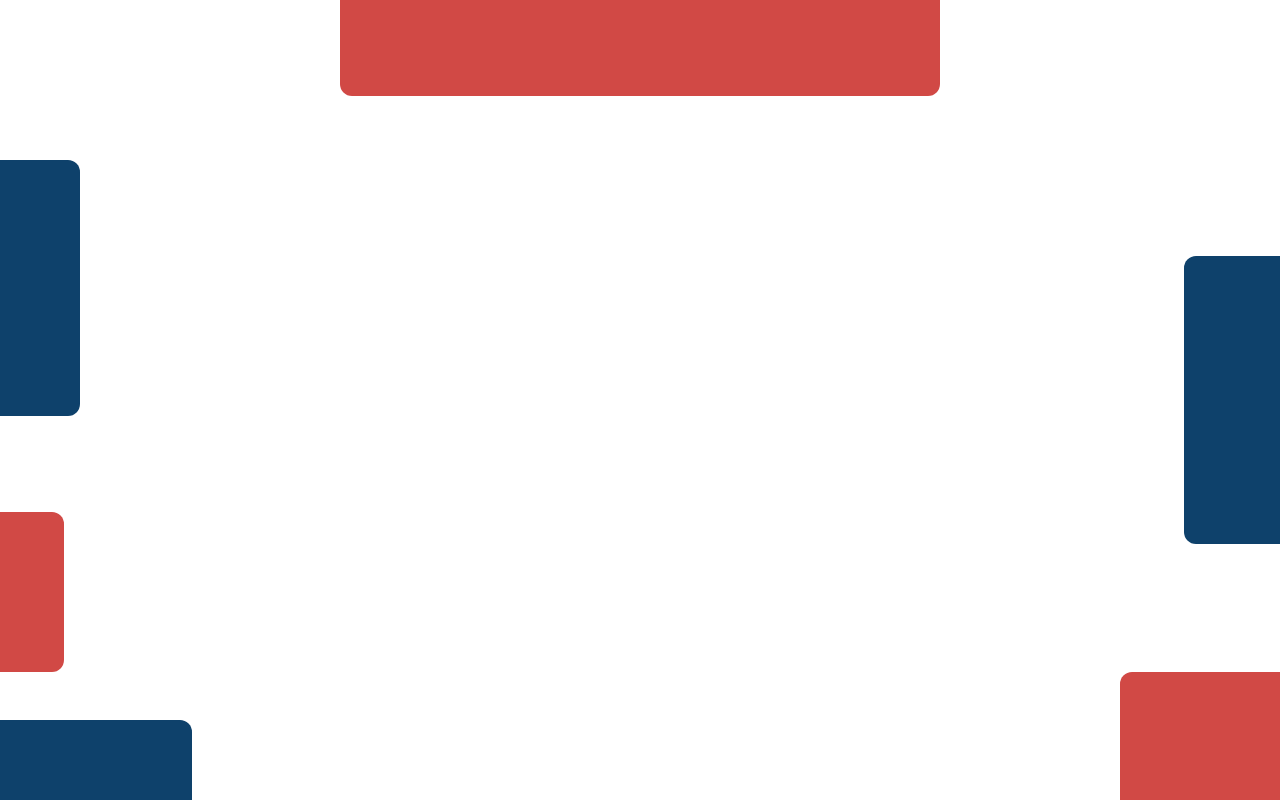
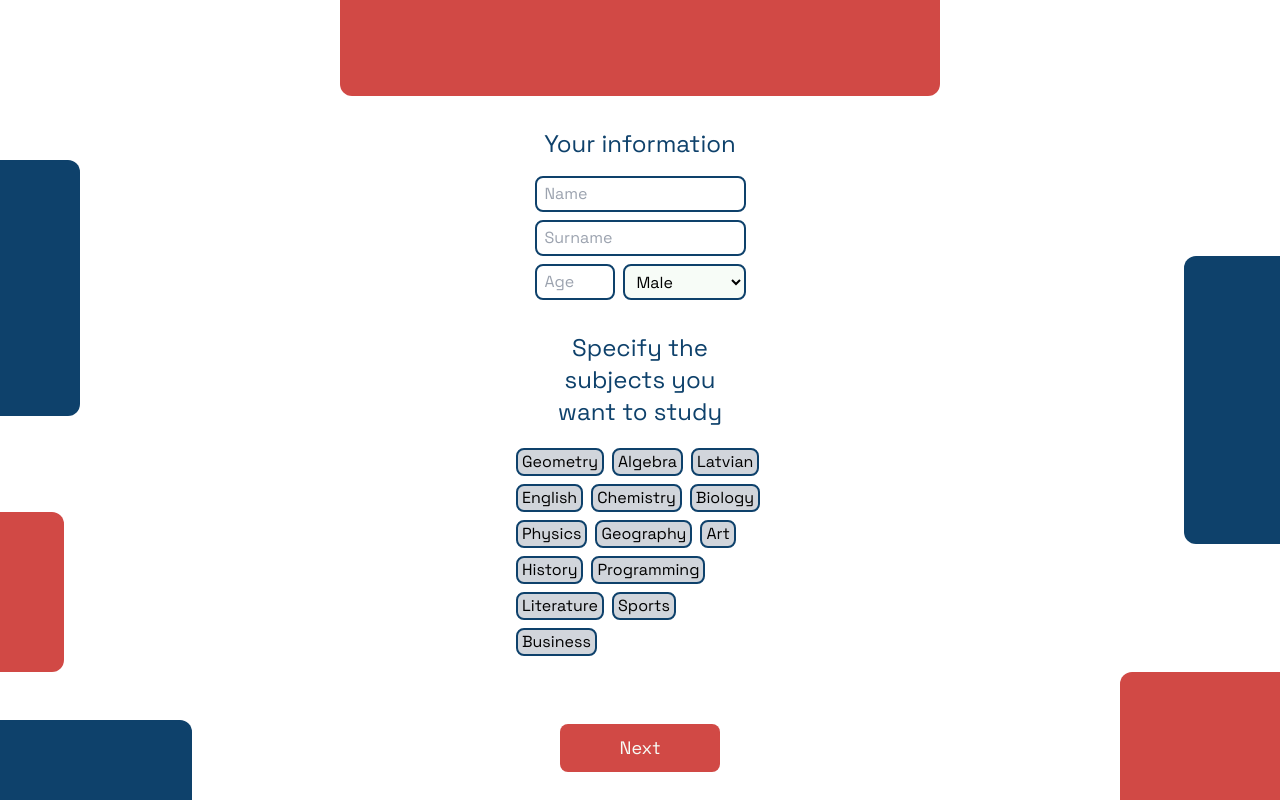
Before and after one commit to kristzz/pauguruGazeji, a Next.js app in the folder frontend/: page /about-you in a window 1280 px wide. Shown: the top 800 px of the page. Built offline with nearby package versions, Linux system fonts and the light colour scheme.

Commit message:
about-you info

```diff
--- a/frontend/package.json
+++ b/frontend/package.json
@@ -10,6 +10,7 @@
   },
   "dependencies": {
     "@nextui-org/dropdown": "^2.1.31",
+    "@nextui-org/input": "^2.2.5",
     "@nextui-org/react": "^2.4.8",
     "@nextui-org/select": "^2.2.7",
     "next": "^14.2.13",
--- a/frontend/src/app/about-you/page.jsx
+++ b/frontend/src/app/about-you/page.jsx
@@ -2,6 +2,7 @@
 import React from "react";
 
 import { useState } from "react";
+import {Input} from "@nextui-org/input";
 
 export default function Home() {
   const [selectedValue, setSelectedValue] = useState("primary");
@@ -38,11 +39,25 @@ export default function Home() {
           <div className="absolute bg-main-red w-32 h-24 rounded-tl-xl bottom-0 right-0
                           sm:w-40 sm:h-32"></div>
         </div>
-      <div>
+      <div classname="flex flex-col items-center">
+        <p className="text-main-blue text-2xl  text-center mt-8">Your information</p>
+        <form className="flex flex-col items-center">
+          <input type="text" placeholder="Name" className="px-2 py-1 border-2 border-main-blue rounded-lg mt-4"/>
+          <input type="text" placeholder="Surname" className="px-2 py-1 border-2 border-main-blue rounded-lg mt-2"/>
+          <div className="flex flex-row w-full">
+            <input type="number" placeholder="Age" className="px-2 py-1 border-2 border-main-blue rounded-lg mt-2 mr-2 w-20"/>
+            <select placeholder="Gender" className="px-2 py-1 border-2 border-main-blue rounded-lg mt-2 w-full bg-main-white">
+              <option>Male</option>
+              <option>Female</option>
+              <option>Other</option>
+            </select>
+          </div>
 
+
+        </form>
       </div>
 
-      <div className="flex flex-col items-center hidden">
+      <div className="flex flex-col items-center ">
       <p className="text-main-blue text-2xl w-52 text-center mt-8">
         Specify the subjects you want to study
       </p>
@@ -65,7 +80,7 @@ export default function Home() {
       <button className="bg-main-red text-main-white w-40 h-12 rounded-lg mt-16 text-lg">Next</button>
       </div>
 
-      <div className="flex flex-col items-center hidden">
+      <div className="flex flex-col items-center ">
       <p className="text-main-blue text-2xl w-52 text-center mt-8">
         What is your education level?
       </p>
--- a/frontend/src/app/globals.css
+++ b/frontend/src/app/globals.css
@@ -11,3 +11,8 @@
   body {
     font-family: var(--font-space-grotesk);
   }
+
+  option {
+    background-color: #f7fcf7; /* Light grey background */
+    font-family: 'Space Grotesk', sans-serif; /* Same font as select */
+  }
```
Also changed, not shown: 1 other file (tests, documents, lock files or other folders).
